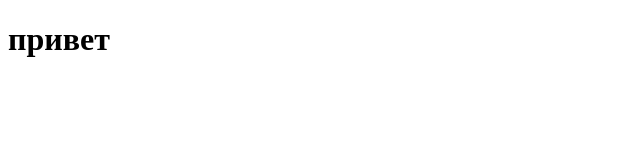
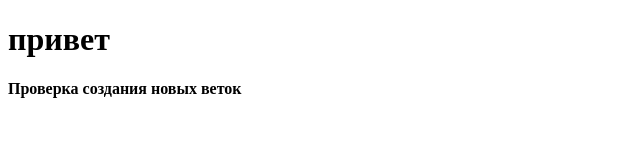
Before and after one commit to AzizbekTheCreator/Talim, a plain HTML site: page index.html in a window 1280 px wide. Shown: the whole page, without its empty margins (0-640 px from the left). Drawn offline with Linux system fonts and the light colour scheme.

Commit message:
new quest

```diff
--- a/index.html
+++ b/index.html
@@ -7,5 +7,6 @@
 </head>
 <body>
 	<h1>привет</h1>
+	<b>Проверка создания новых веток</b>
 </body>
 </html>
```
